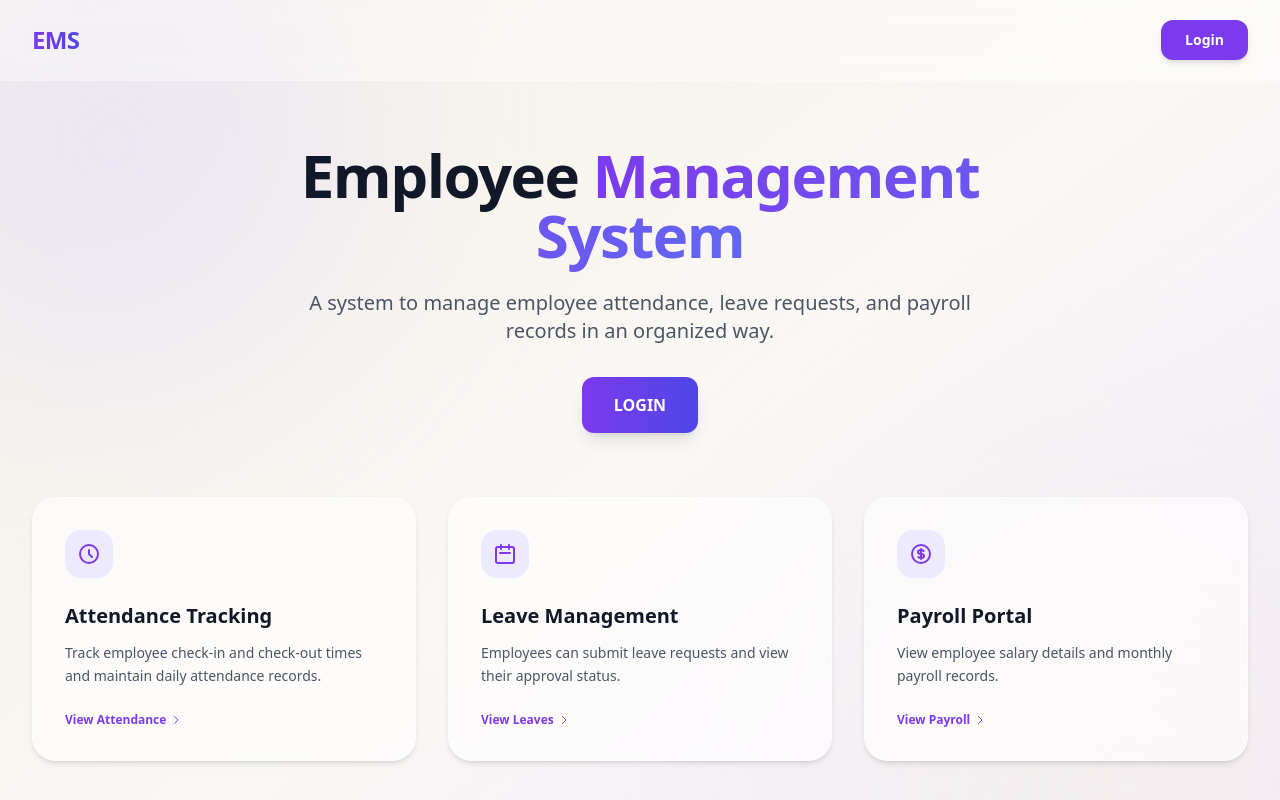
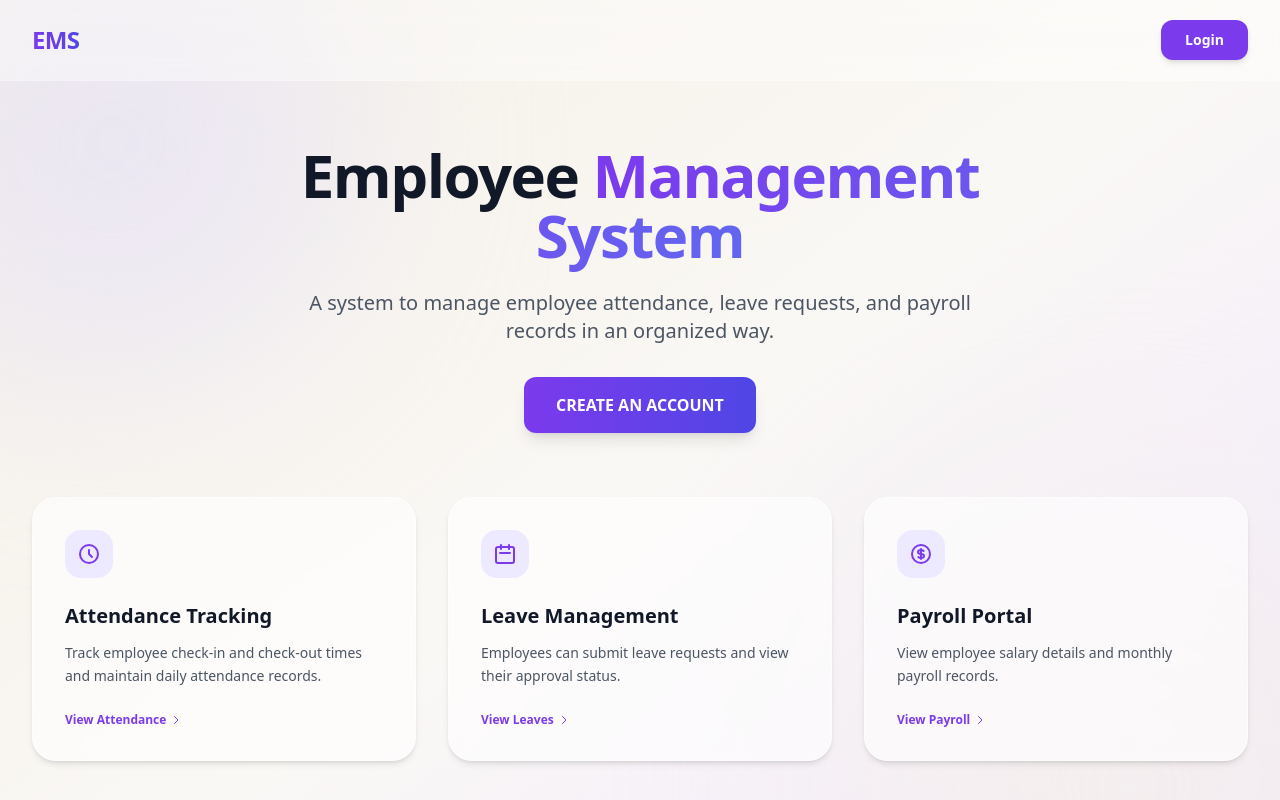
Before and after one commit to eshmalarshad/EMS-System, a React app: page / in a window 1280 px wide. Shown: the top 800 px of the page. Built offline with nearby package versions, Linux system fonts and the light colour scheme; the HTML template or start-up script is replaced by a standard one.

Commit message:
Update Landing.jsx

```diff
--- a/src/pages/Landing.jsx
+++ b/src/pages/Landing.jsx
@@ -5,6 +5,10 @@ export default function Landing() {
 
   const handleLoginRedirect = () => {
     navigate("/login");
+  };
+
+  const handleRegisterRedirect = () => {
+    navigate("/register");
   };
 
   return (
@@ -49,10 +53,10 @@ export default function Landing() {
           </p>
           <div className="flex flex-col sm:flex-row gap-4 items-center justify-center">
             <button
-              onClick={handleLoginRedirect}
+              onClick={handleRegisterRedirect}
               className="w-full sm:w-auto px-8 py-4 bg-gradient-to-r from-violet-600 to-indigo-600 hover:from-violet-700 hover:to-indigo-700 text-white font-bold rounded-xl shadow-lg hover:shadow-violet-200/50 hover:shadow-xl transition-all hover:-translate-y-0.5 duration-200 cursor-pointer"
             >
-              LOGIN
+              CREATE AN ACCOUNT
             </button>
           </div>
         </section>
```
